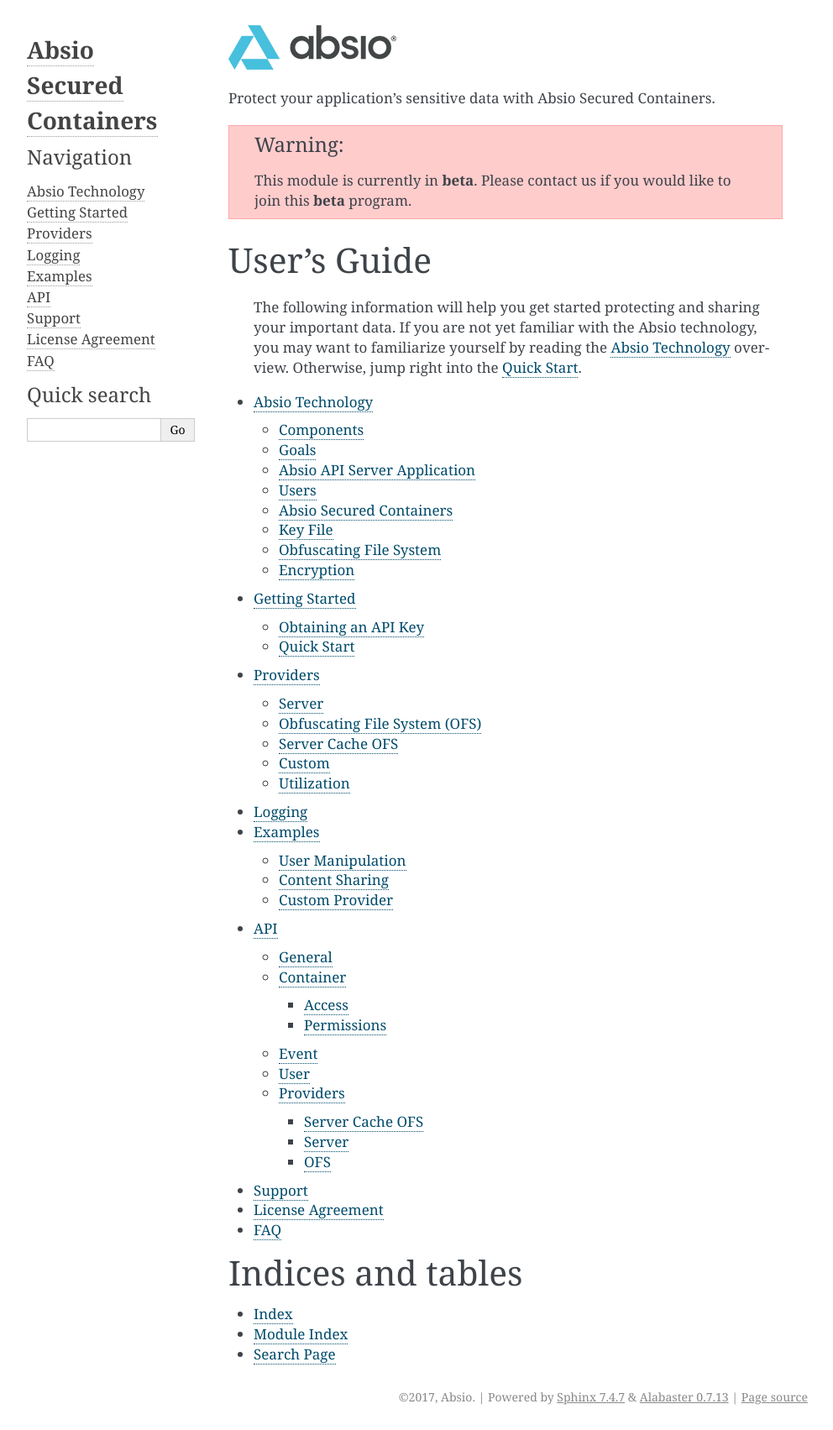
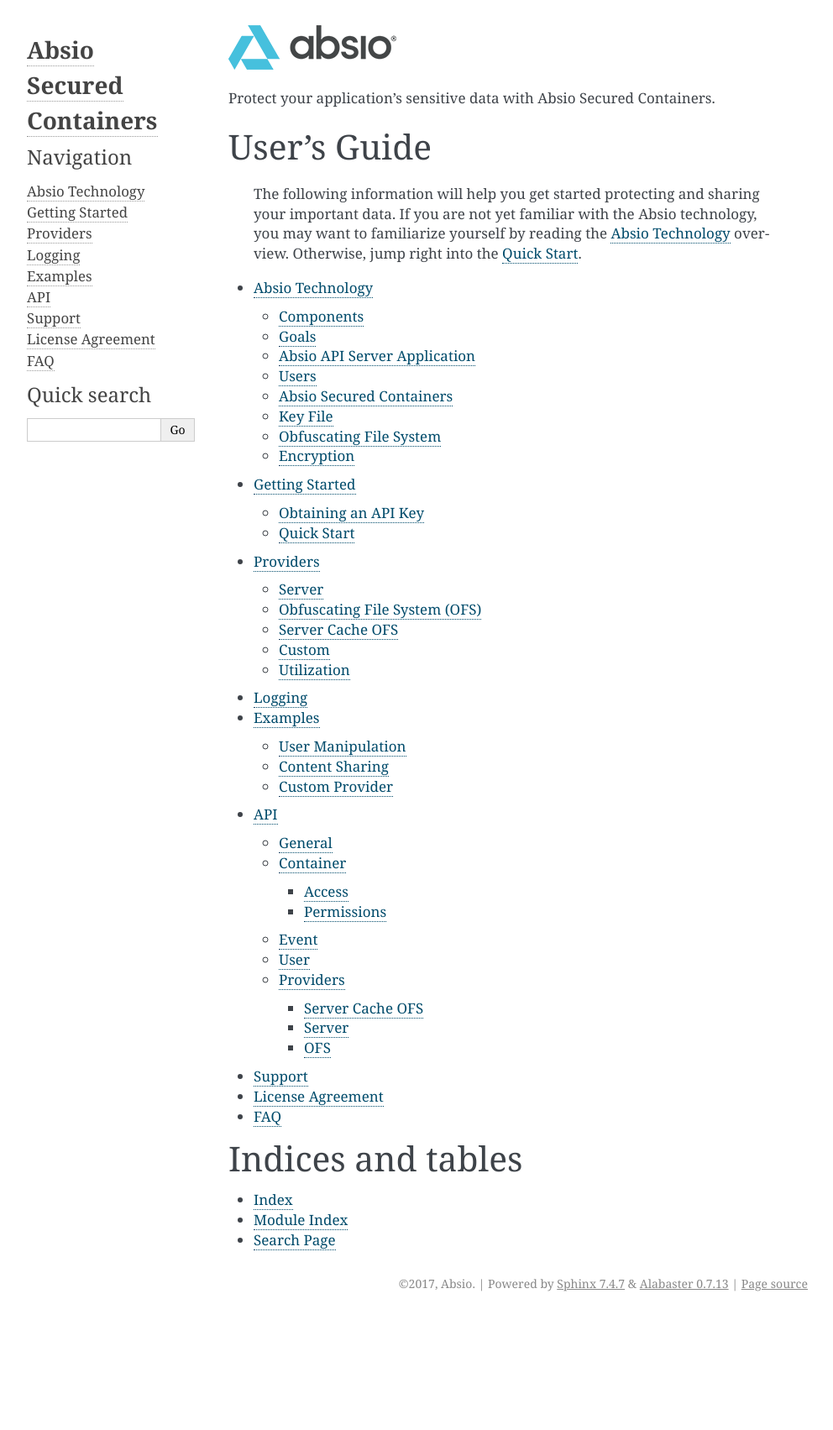
Before and after one commit to Absio/python-absio-secured-container, a Sphinx documentation site: the page built from docs/index.rst, in a window 1280 px wide. Shown: the whole page at 84% size, without its empty margins (148-1140 px from the left). Built offline with Sphinx 7.4.7, drawn with Linux system fonts in a browser that asks for light colours; after the commit the page ends 1568 px from its top, so only the background shows below that.

Commit message:
Remove beta notice.

```diff
--- a/docs/index.rst
+++ b/docs/index.rst
@@ -7,11 +7,6 @@
 
 Protect your application's sensitive data with Absio Secured Containers.
 
-.. WARNING::
-
-    This module is currently in **beta**.  Please contact us if you would like to join this **beta**
-    program.
-
 .. include:: contents.rst.inc
 
 Indices and tables
```
